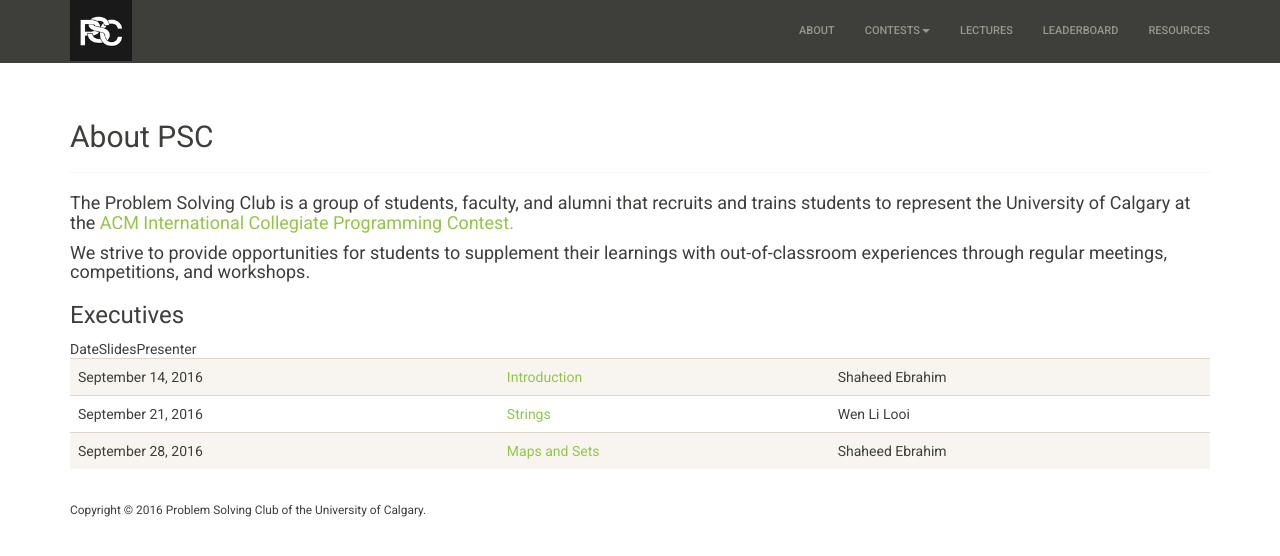
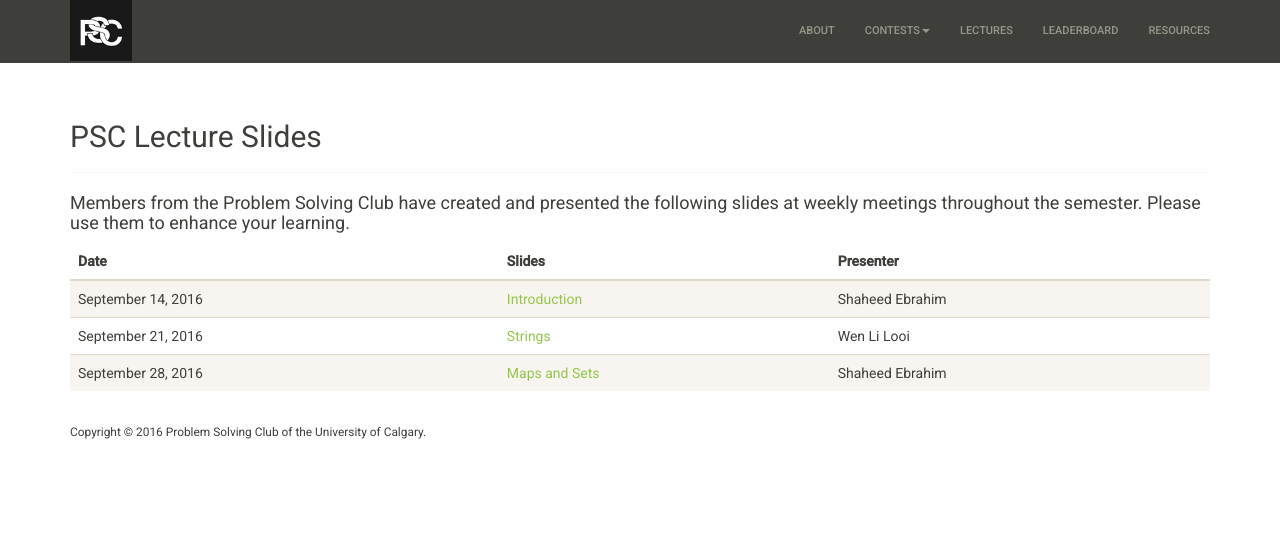
Before and after one commit to ProblemSolvingClub/psc-website, a Jekyll site: the page built from lectures/index.html, in a window 1280 px wide. Shown: the top 556 px of the page. Built offline with Jekyll 4.4.1, drawn with Linux system fonts in a browser that asks for light colours; nearby versions of some CDN libraries.

Commit message:
fixes to the lectures index

```diff
--- a/lectures/index.html
+++ b/lectures/index.html
@@ -1,27 +1,22 @@
 ---
 layout: default
-title: About
+title: Lectures
 ---
 <div class="container">
   <div class="page-header">
-    <h2>About PSC</h2>
+    <h2>PSC Lecture Slides</h2>
   </div>
   <h4>
-    The Problem Solving Club is a group of students, faculty, and alumni that recruits and trains students to represent the University of Calgary at
-    the <a href="http://icpc.baylor.edu/">ACM International Collegiate Programming Contest.</a>
+    Members from the Problem Solving Club have created and presented the following slides at weekly meetings throughout the semester. Please use them to enhance
+    your learning.
   </h4>
-  <h4>
-    We strive to provide opportunities for students to supplement their learnings with out-of-classroom experiences through
-    regular meetings, competitions, and workshops.
-  </h4>
-
-  <h3>Executives</h3>
-
   <table class="table table-striped">
     <thead>
-        <tr>Date</tr>
-        <tr>Slides</tr>
-        <tr>Presenter</tr>
+        <tr>
+        <th>Date</th>
+        <th>Slides</th>
+        <th>Presenter</th>
+        </tr>
     </thead>
     <tbody>
       <tr>
```
